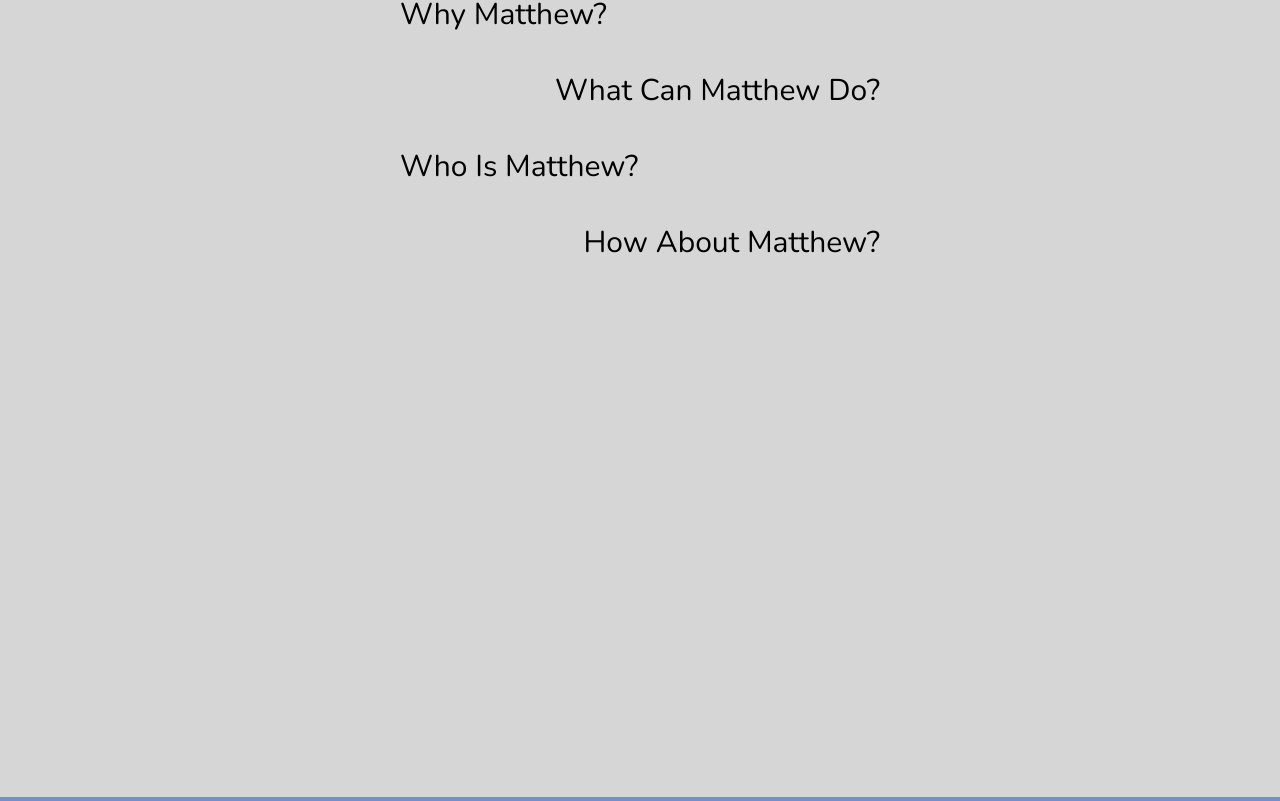
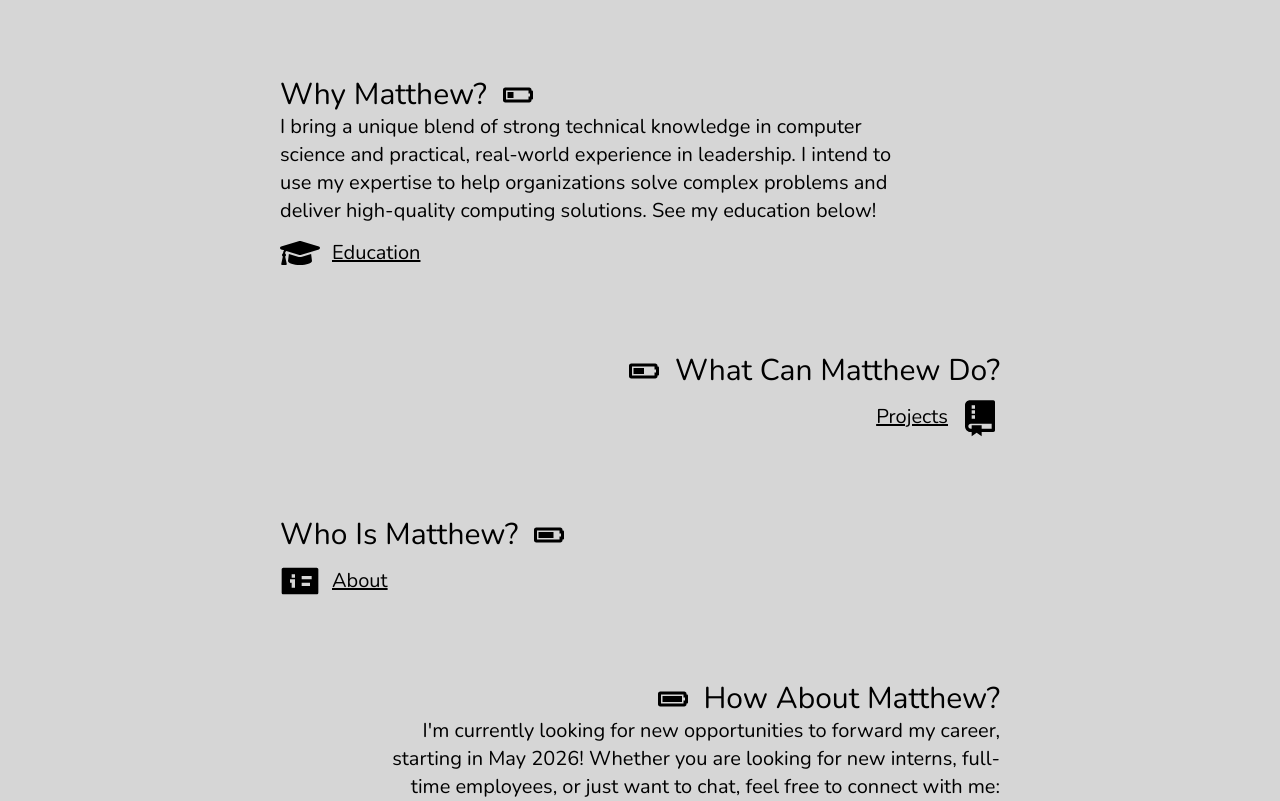
Before and after one commit to mbachel/personal-website, a Next.js app: page / in a window 1280 px wide. Shown: the part 779-1580 px from the top of the page. Built offline with nearby package versions, Linux system fonts and the light colour scheme.

Commit message:
feat: updating homepage sections

```diff
--- a/src/pages/index.tsx
+++ b/src/pages/index.tsx
@@ -1,34 +1,74 @@
-import Hero from "../components/Hero";
-import RootLayout from "@/components/layout";
+import Hero from "@/components/Hero";
+import RootLayout from "@/components/Layout";
+import Link from "next/link";
+import {
+    FaLinkedin,
+    FaGithub,
+    FaEnvelope,
+    FaBatteryQuarter,
+    FaBatteryHalf,
+    FaBatteryThreeQuarters,
+    FaBatteryFull,
+    FaGraduationCap,
+} from "react-icons/fa";
+import {
+    RiGitRepositoryFill,
+    RiInfoCardFill,
+} from "react-icons/ri";
+import { MdContactPage } from "react-icons/md";
 
 export default function HomePage() {
     return (
         <RootLayout>
             <Hero />
-            <section className="font-nunito text-center min-h-screen">
-                <div className="flex flex-col items-start ml-100 pb-5">
-                    <h2 className="text-3xl">Why Matthew?</h2>
-                    <p className="text-xl">
+            <section className="font-nunito text-center min-h-screen m-auto w-180">
+                <div className="flex flex-col items-start justify-start pt-20 pb-10">
+                    <h2 className="text-3xl flex items-center gap-4">Why Matthew? <FaBatteryQuarter /></h2>
+                    <p className="text-xl self-start text-start max-w-160">
+                        I bring a unique blend of strong technical knowledge in
+                        computer science and practical, real-world experience in leadership.
+                        I intend to use my expertise to help organizations solve complex problems
+                        and deliver high-quality computing solutions. See my education below!
+                    </p>
+                    <Link
+                        className="text-xl flex text-start items-center justify-start mt-2"
+                        href="/education">
+                            <FaGraduationCap size={40} className="mr-3"/> <p className="underline">Education</p>
+                    </Link>
+                </div>
+                <div className="flex flex-col items-end justify-end pt-10 pb-10">
+                    <h2 className="text-3xl flex items-center gap-4"><FaBatteryHalf /> What Can Matthew Do?</h2>
+                    <p className="text-xl self-end text-end max-w-160">
 
                     </p>
+                    <Link
+                        className="text-xl flex text-start items-center justify-start mt-2"
+                        href="/education">
+                            <p className="underline">Projects</p><RiGitRepositoryFill size={40} className="ml-3"/>
+                    </Link>
                 </div>
-                <div className="flex flex-col items-end mr-100 pt-5 pb-5">
-                    <h2 className="text-3xl">What Can Matthew Do?</h2>
-                    <p className="text-xl">
+                <div className="flex flex-col items-start justify-start pt-10 pb-10">
+                    <h2 className="text-3xl flex items-center gap-4">Who Is Matthew? <FaBatteryThreeQuarters /></h2>
+                    <p className="text-xl self-start text-start max-w-160">
 
                     </p>
+                    <Link
+                        className="text-xl flex text-start items-center justify-start mt-2"
+                        href="/education">
+                            <RiInfoCardFill size={40} className="mr-3"/> <p className="underline">About</p>
+                    </Link>
                 </div>
-                <div className="flex flex-col items-start ml-100 pt-5 pb-5">
-                    <h2 className="text-3xl">Who Is Matthew?</h2>
-                    <p>
+                <div className="flex flex-col items-end justify-end pt-10 pb-60">
+                    <h2 className="text-3xl flex items-center gap-4"><FaBatteryFull /> How About Matthew?</h2>
+                    <p className="text-xl self-end text-end max-w-160">
+                        I&apos;m currently looking for new opportunities to
+                        forward my career, starting in May 2026!
+                        Whether you are looking for new interns, full-time employees,
+                        or just want to chat, feel free to connect with me:
+                    </p>
+                    <div>
 
-                    </p>
-                </div>
-                <div className="flex flex-col items-end mr-100 pt-5 pb-20">
-                    <h2 className="text-3xl">How About Matthew?</h2>
-                    <p>
-
-                    </p>
+                    </div>
                 </div>
             </section>
         </RootLayout>
```
